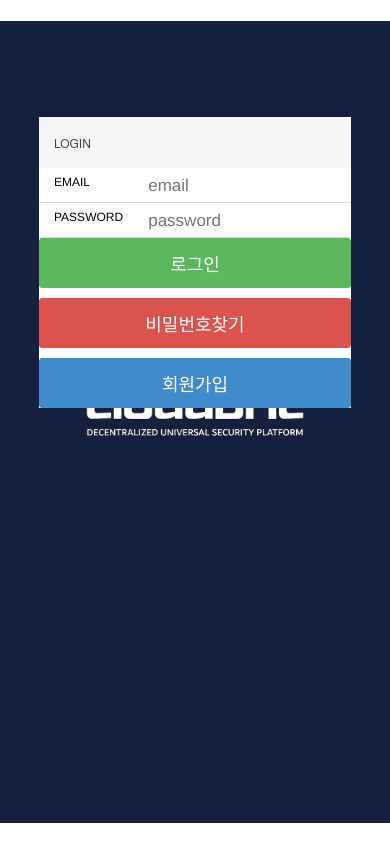
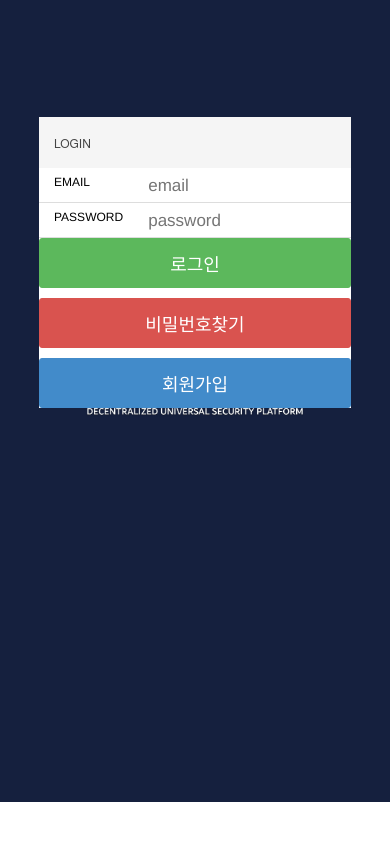
Before and after one commit to hancoma/amo_apple, a plain HTML site: page www/login.html in a window 390 px wide. Drawn offline with Linux system fonts and the light colour scheme; some packages are replaced by stand-ins of ours.

Commit message:
Update index.css
높이 조정

```diff
--- a/www/css/index.css
+++ b/www/css/index.css
@@ -30,7 +30,7 @@ body {
     -webkit-text-size-adjust: none;             /* prevent webkit from resizing text to fit */
     -webkit-user-select: none;                  /* prevent copy paste, to allow, change 'none' to 'text' */
 
-    background:url('../img/splash.jpg') no-repeat center center;;
+    background:url('../img/splash.jpg') no-repeat center top;
     background-size: 100%;
     background-attachment:fixed;
     font-family:'HelveticaNeue-Light', 'HelveticaNeue', Helvetica, Arial, sans-serif;
```
